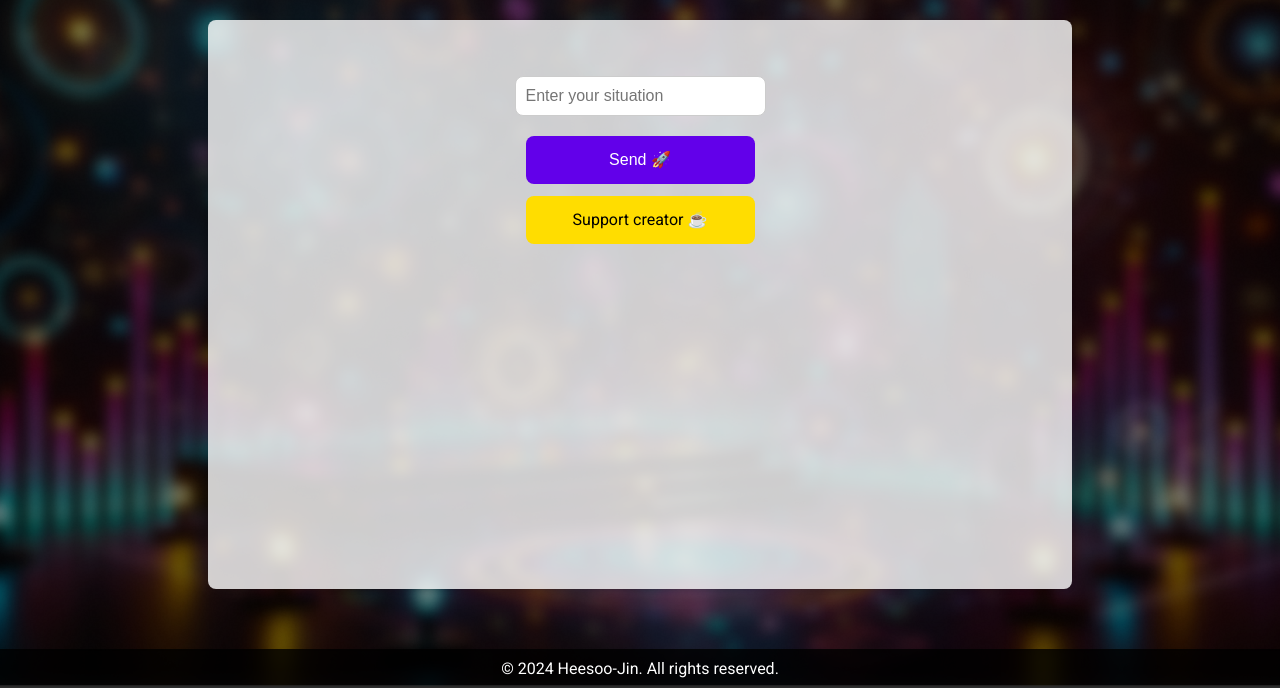
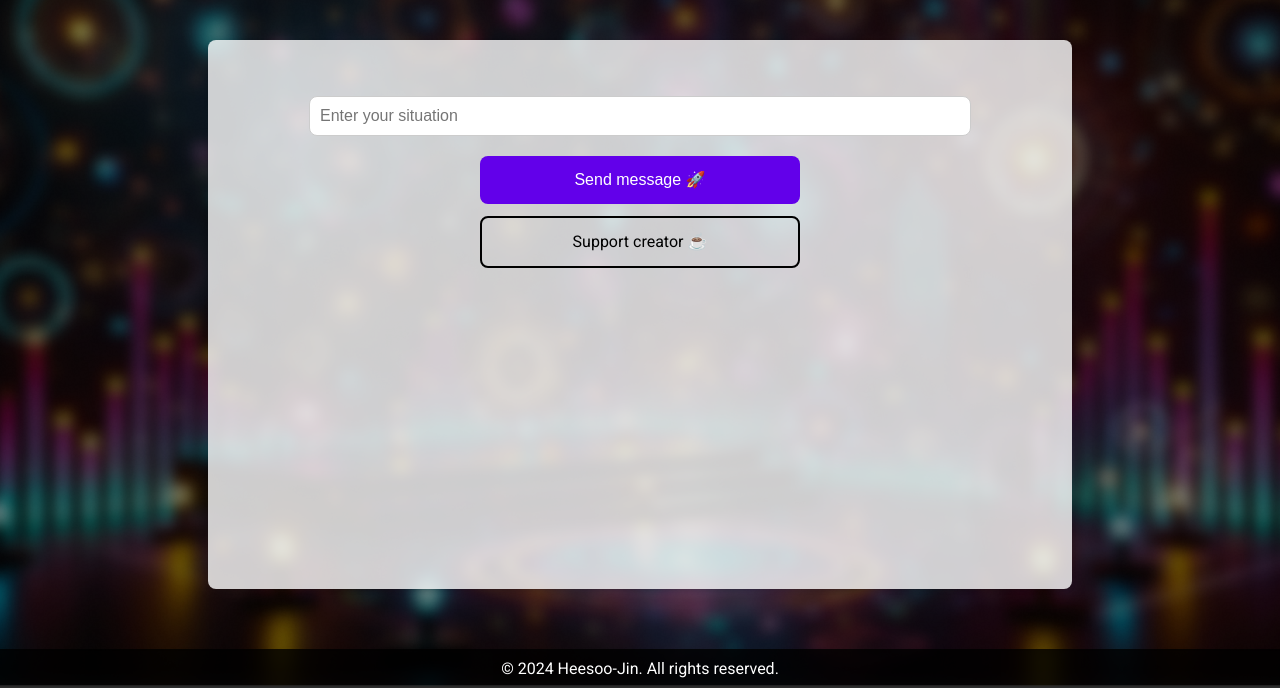
Before and after one commit to his-0203/emotional_flask, a Flask app: template templates/index.html in a window 1280 px wide. Shown: the part 112-800 px from the top of the page. Run offline with Flask 3, Linux system fonts and the light colour scheme; the template is opened without the code that fills it, so the values that code supplies are empty; some web fonts are replaced.

Commit message:
main 화면 비율 수정, 버튼 정렬 상하로 변경

```diff
--- a/static/css/styles.css
+++ b/static/css/styles.css
@@ -34,10 +34,10 @@ header {
 main {
     background-color: rgba(255, 255, 255, 0.8);
     padding: 32px;
-    margin: 20px;
+    margin-top: 40px;
     box-shadow: 0 2px 4px rgba(0, 0, 0, 0.1);
     border-radius: 8px;
-    width: calc(100% - 48px); /* 양쪽 24px 여백 */
+    width: 70%;
     max-width: 800px;
     display: flex;
     flex-direction: column;
@@ -82,7 +82,8 @@ form {
     flex-direction: column;
     align-items: center;
     position: relative;
-    margin-bottom: 48px; /* 기본 여백 */
+    width: 100%;
+    margin-bottom: 24px; /* 기본 여백 */
 }
 
 input[type="text"] {
@@ -104,7 +105,6 @@ input[type="text"] {
 }
 
 button, .support-button {
-    width: 100%; /* 버튼의 너비를 부모 요소의 너비로 설정 */
     font-size: 16px;
     min-height: 48px;
     display: flex;
@@ -125,16 +125,12 @@ button:hover {
 }
 
 .support-button {
-    background-color: #ffdd00;
-    color: black;
+    background-color: transparent; /* 배경색 제거 */
+    color: black; /* 텍스트 색상 설정 */
     text-decoration: none;
     cursor: pointer;
-    border: none;
+    border: 2px solid black; /* 테두리 색상 설정 */
     text-align: center;
-}
-
-.support-button:hover {
-    background-color: #e6c200;
 }
 
 .button-text {
@@ -163,7 +159,7 @@ button:hover {
     background-color: #0b0b0bd8;
     border-radius: 8px;
     width: 100%;
-    max-width: 500px;
+    max-width: 600px;
     box-shadow: 0 2px 4px rgba(0, 0, 0, 0.1);
     text-align: center;
     display: flex;
@@ -173,6 +169,7 @@ button:hover {
 
 .response-section h2 {
     margin-top: 0;
+    margin-bottom: 12px;
     color: #bf9ded;
 }
 
@@ -180,6 +177,7 @@ button:hover {
     font-size: 16px;
     line-height: 1.5;
     color: #f0f0f0;
+    margin-top: 0px;
 }
 
 footer {
--- a/templates/index.html
+++ b/templates/index.html
@@ -28,7 +28,7 @@
             <input type="text" name="user_input" placeholder="Enter your situation" value="{{ user_input }}">
             <div class="button-group">
                 <button type="submit" id="submit-button">
-                    <span class="button-text">Send 🚀</span>
+                    <span class="button-text">Send message 🚀</span>
                     <div class="spinner" id="button-spinner" style="display: none;"></div>
                 </button>
                 <a href="https://buymeacoffee.com/his0203" target="_blank" class="support-button">Support creator ☕️</a>
```
